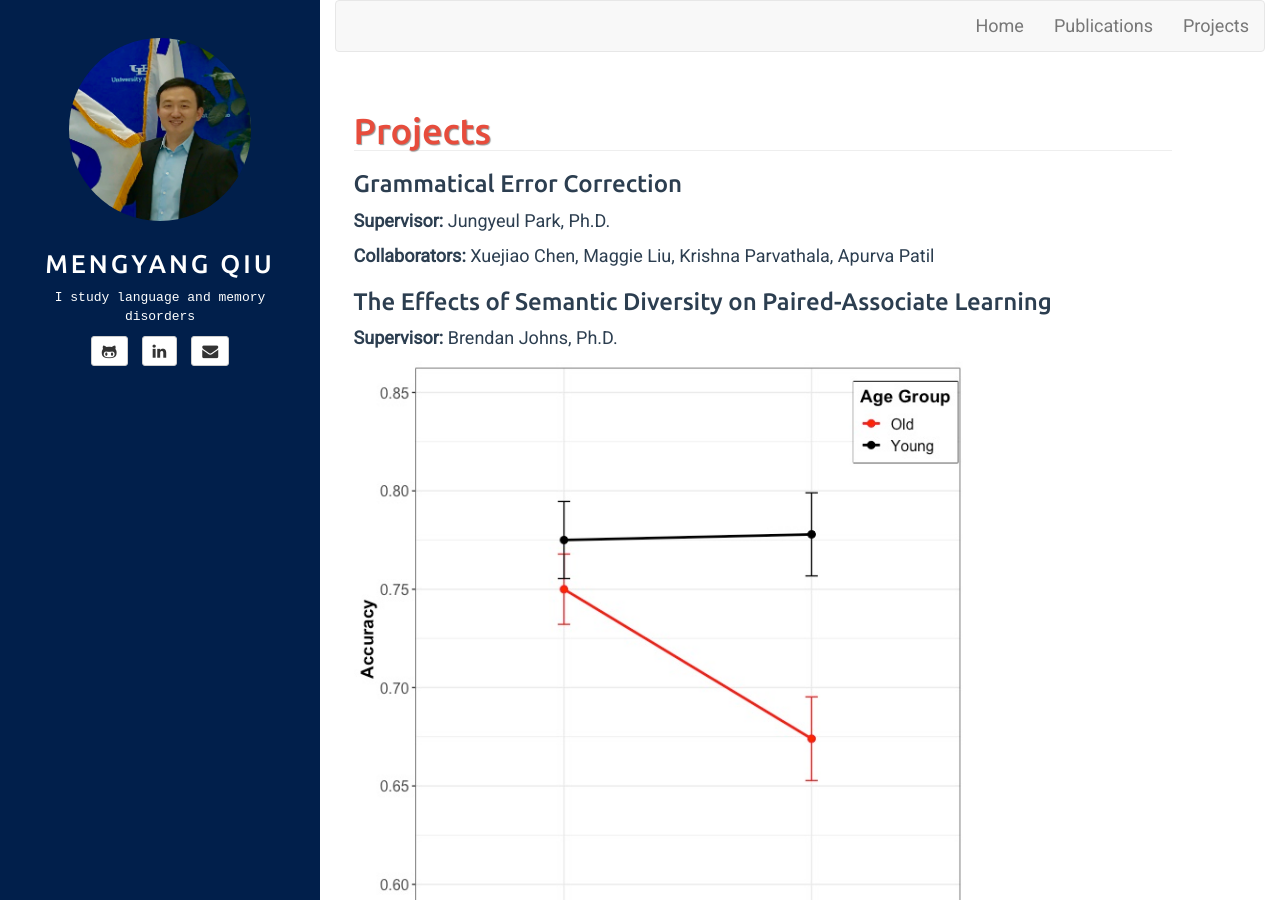
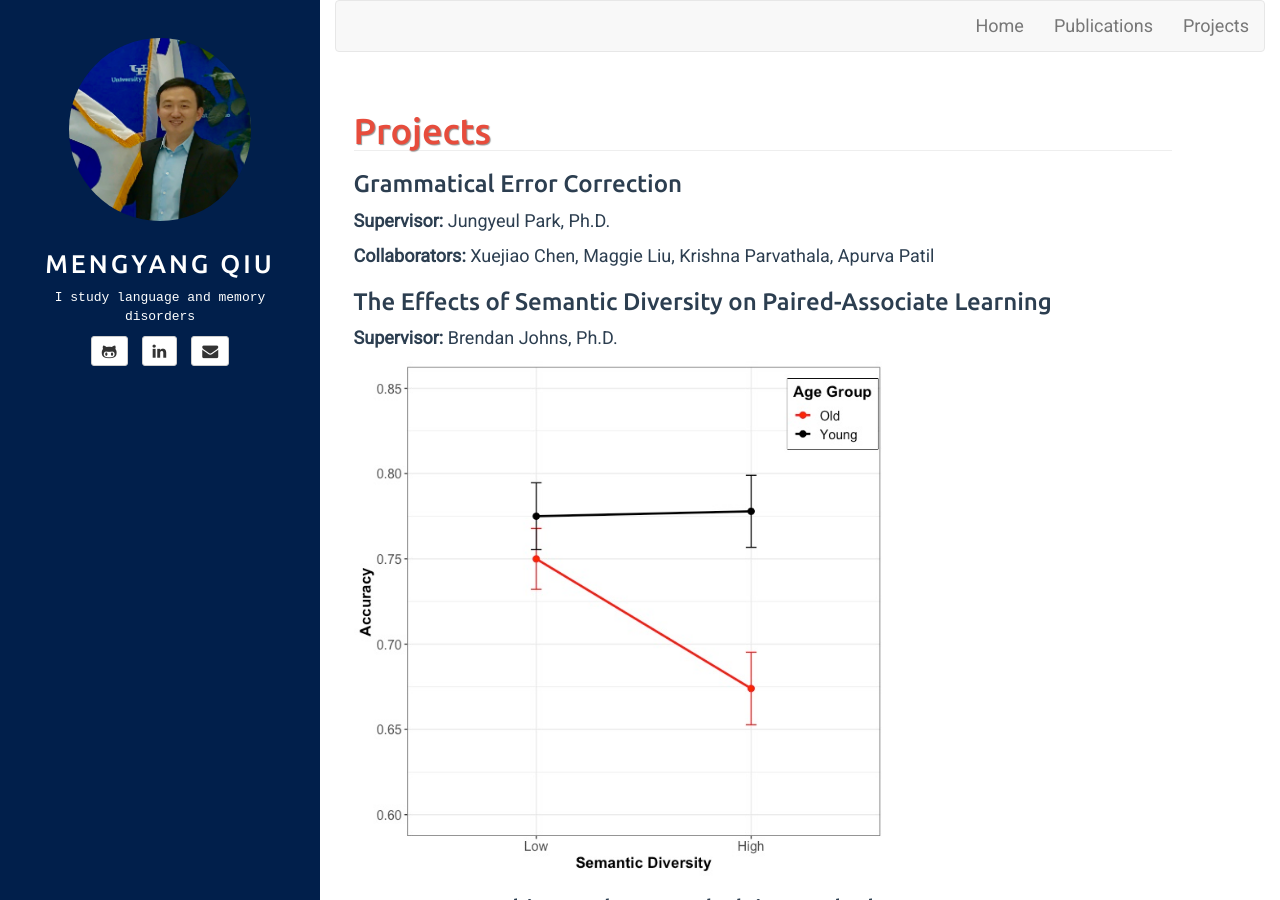
Before and after one commit to mengyangq/mengyangq.github.io, a Jekyll site: the page built from projects.html, in a window 1280 px wide and 900 px high. Built offline with Jekyll 4.4.1, drawn with Linux system fonts in a browser that asks for light colours.

Commit message:
Update projects.md

```diff
--- a/_includes/projects.md
+++ b/_includes/projects.md
@@ -8,7 +8,7 @@
 ### The Effects of Semantic Diversity on Paired-Associate Learning
 **Supervisor:** Brendan Johns, Ph.D.
 
-<img src="../pub/pal.jpeg" width="75%" height="75%">
+<img src="../pub/pal.jpeg" width="65%" height="65%">
 
 
 ### Memory Searching Pathway Underlying Verb Fluency
@@ -24,7 +24,7 @@
 
 - Verb fluency may be useful in diagnosing different clinical populations (e.g., agrammatic vs. anomic aphasia) as they may exhibit different search patterns.
 
-<img src="../pub/vf.png" width="75%" height="75%">
+<img src="../pub/vf.png" width="65%" height="65%">
 
 **Qiu, M.** & Johns, B. T. (2018). [Memory searching pathway underlying verb fluency](../pub/Qiu_Johns_ASHA_2018.pdf). Poster presented at the *2018 ASHA Convention*.
 
```
